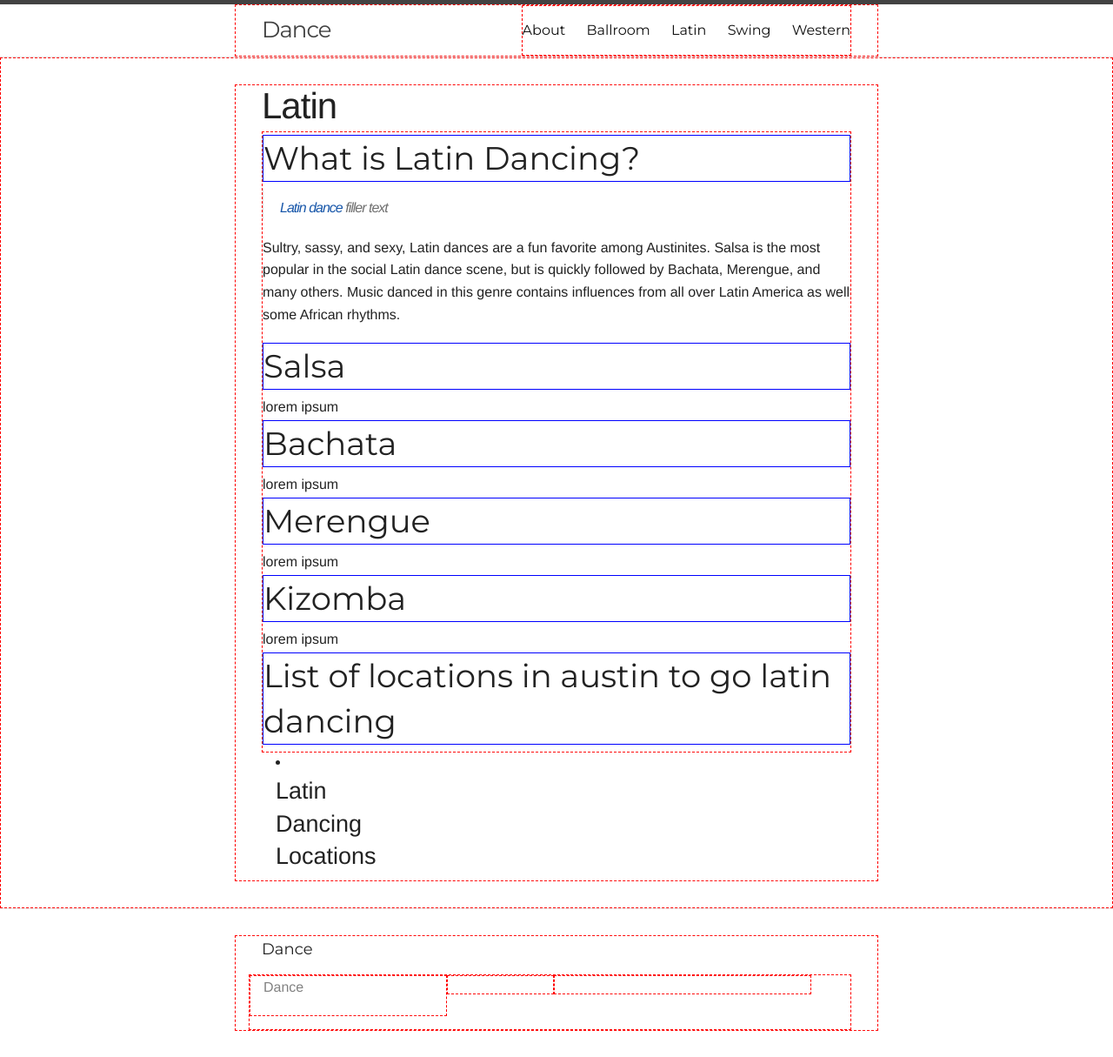
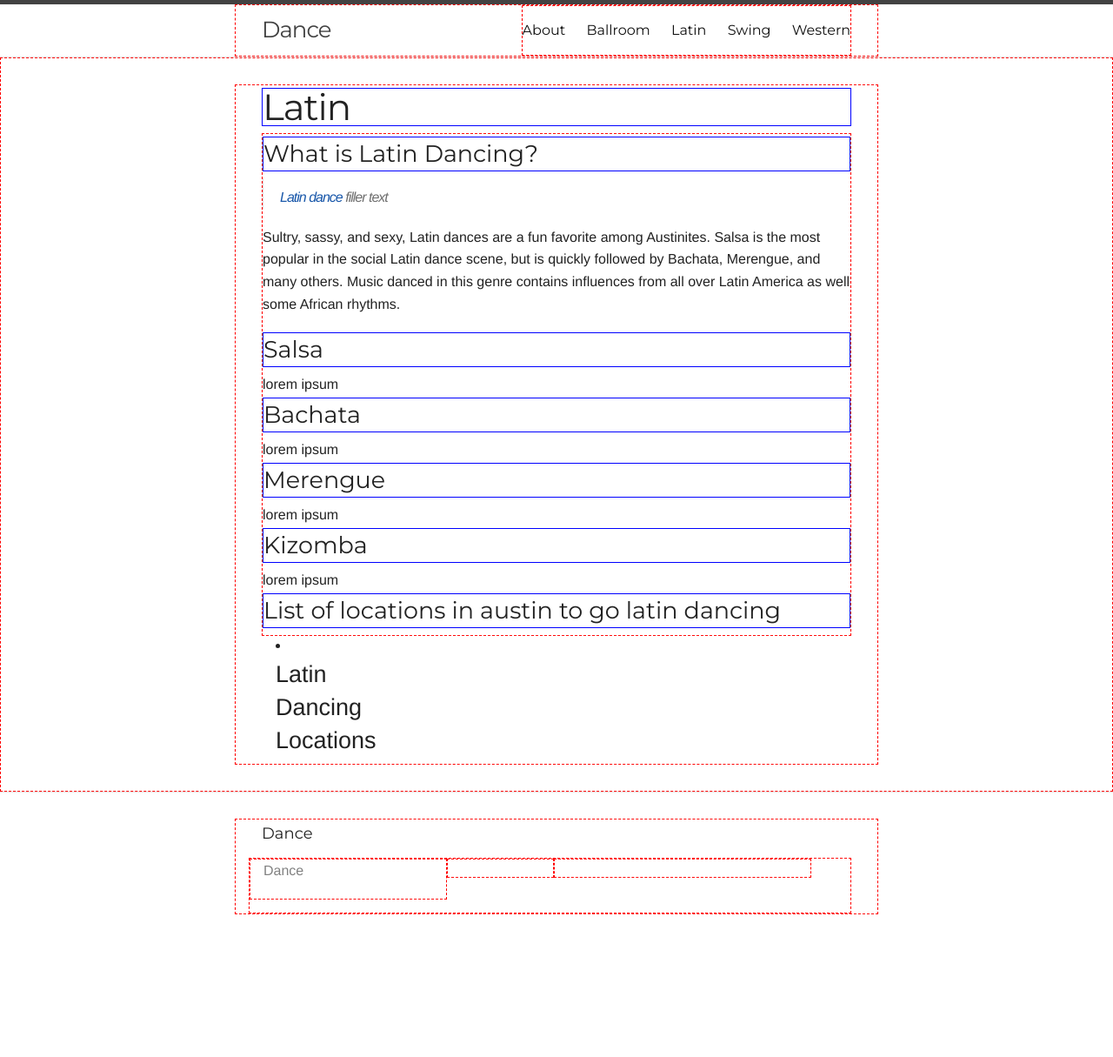
Before and after one commit to honeyjive/dance, a Jekyll site: the page built from latin/latin-index.html, in a window 1280 px wide. Shown: the whole page at 87% size. Built offline with Jekyll 4.4.1, drawn with Linux system fonts in a browser that asks for light colours; after the commit the page ends 1081 px from its top, so only the background shows below that.

Commit message:
changing header size

```diff
--- a/ballroom/ballroom-index.html
+++ b/ballroom/ballroom-index.html
@@ -4,13 +4,13 @@ title: Ballroom
 permalink: /ballroom/
 ---
 
-<h2>About Ballroom dancing</h2>
+<h3 class="dance-detail">About Ballroom dancing</h3>
 <p>Following description of dances popular in ATX:
 
 lorem lorem</p>
 
 
-<h2 class="dance-detail">List of locations in austin to go ballroom dancing</h2>
+<h3 class="dance-detail">List of locations in austin to go ballroom dancing</h3>
 
 {% for post in site.categories.ballroom %}
     <li class="item ballroom column small-3">
--- a/css/style.css
+++ b/css/style.css
@@ -21,7 +21,8 @@ a.page-link.About {
 /******  page ***********/
 /*************************/
 
-.dance-detail {
+.dance-detail,
+.post-title {
 	border: 1px solid blue;
 	font-family: 'Montserrat', sans-serif;
 }
--- a/latin/latin-index.html
+++ b/latin/latin-index.html
@@ -4,7 +4,7 @@ title: Latin
 permalink: /latin/
 ---
 
-<h2 class="dance-detail">What is Latin Dancing?</h2>
+<h3 class="dance-detail">What is Latin Dancing?</h3>
 <blockquote>
 	<p><a href="">Latin dance</a> filler text </p>
 </blockquote>
@@ -14,21 +14,21 @@ permalink: /latin/
 	Sultry, sassy, and sexy, Latin dances are a fun favorite among Austinites. Salsa is the most popular in the social Latin dance scene, but is quickly followed by Bachata, Merengue, and many others. Music danced in this genre contains influences from all over Latin America as well some African rhythms.
 </p>
 
-<h2 class="dance-detail">Salsa</h2>
+<h3 class="dance-detail">Salsa</h3>
 lorem ipsum
 
-<h2 class="dance-detail">Bachata</h2>
+<h3 class="dance-detail">Bachata</h3>
 lorem ipsum
 
-<h2 class="dance-detail">Merengue</h2>
+<h3 class="dance-detail">Merengue</h3>
 lorem ipsum
 
-<h2 class="dance-detail">Kizomba</h2>
+<h3 class="dance-detail">Kizomba</h3>
 lorem ipsum
 
 
 
-<h2 class="dance-detail">List of locations in austin to go latin dancing</h2>
+<h3 class="dance-detail">List of locations in austin to go latin dancing</h3>
 
 {% for post in site.categories.latin %}
     <li class="item latin column small-3">
--- a/western/western-index.html
+++ b/western/western-index.html
@@ -4,10 +4,10 @@ title: Western
 permalink: /western/
 ---
 
-<h2 class="dance-detail">What is Western Dancing?</h2>
+<h3 class="dance-detail">What is Western Dancing?</h3>
 
 
-<h2 class="dance-detail">List of locations in austin to go western dancing</h2>
+<h3 class="dance-detail">List of locations in austin to go western dancing</h3>
 
 {% for post in site.categories.western %}
     <li class="item western column small-3">
```
Also changed, not shown: swing/swing-index.html (+6 -6 lines).
